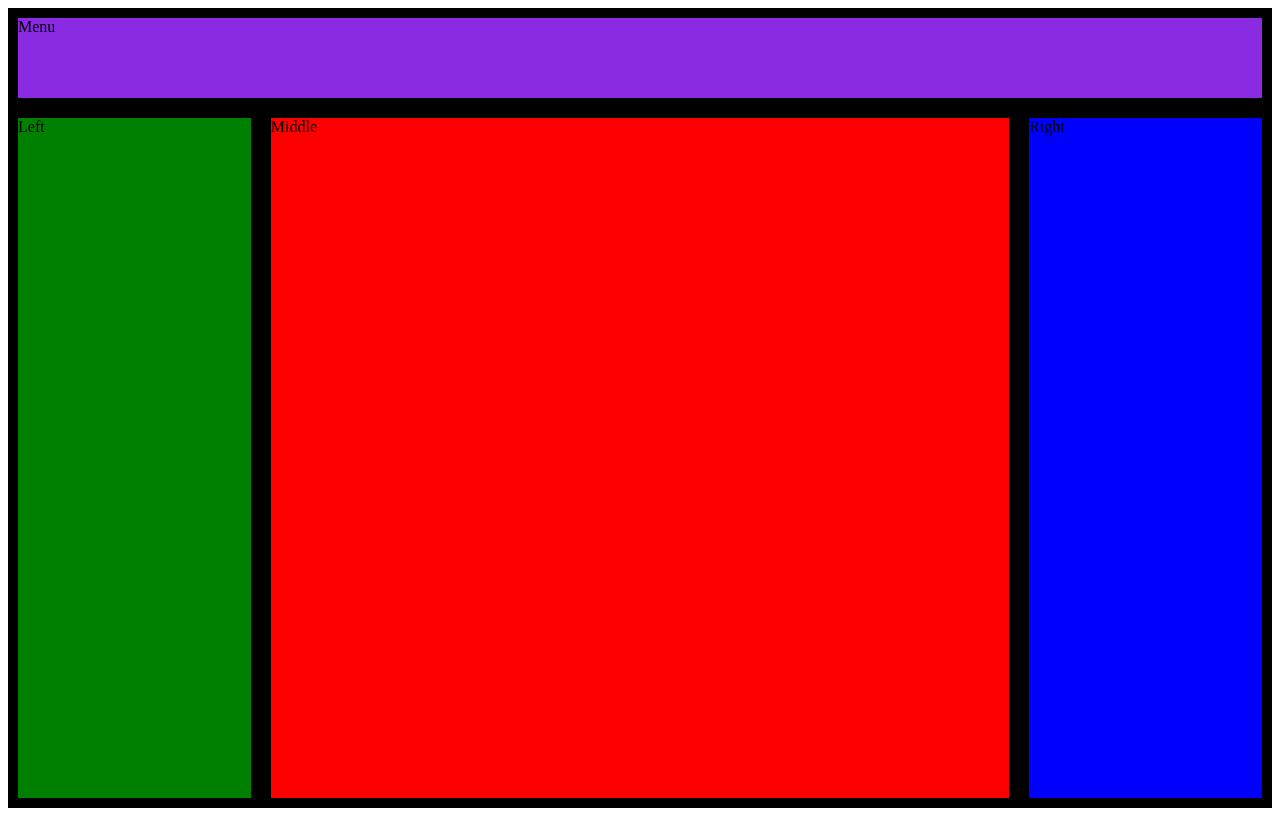
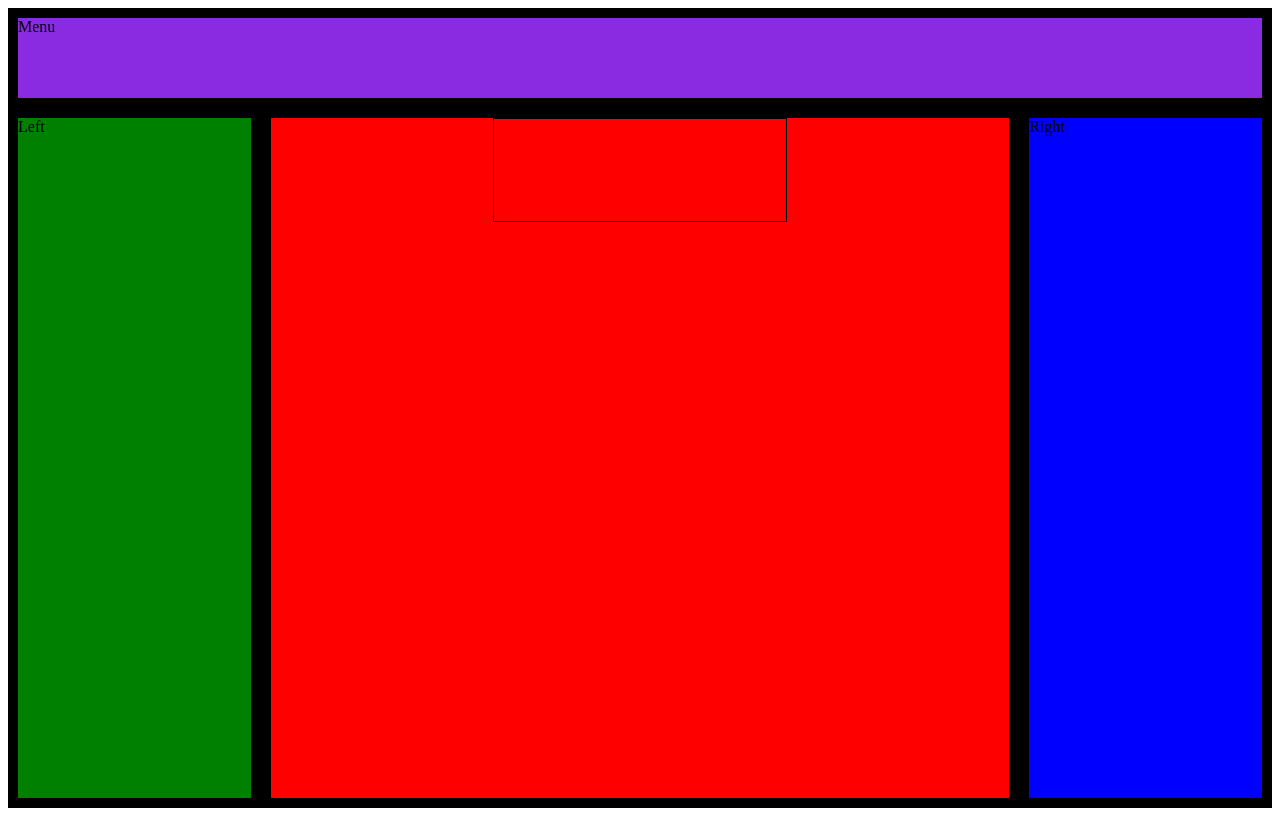
Before and after one commit to williammabernathy/Triple-Triad-Clone, a React (Create React App) app: page / in a window 1280 px wide. Built offline with nearby package versions, Linux system fonts and the light colour scheme.

Commit message:
Base css grid to revisit for game board

```diff
--- a/package.json
+++ b/package.json
@@ -8,7 +8,7 @@
     "@testing-library/user-event": "^7.2.1",
     "react": "^16.13.1",
     "react-dom": "^16.13.1",
-    "react-scripts": "3.4.3"
+    "react-scripts": "^4.0.1"
   },
   "scripts": {
     "start": "react-scripts start",
--- a/src/App.css
+++ b/src/App.css
@@ -28,6 +28,22 @@
   margin: 10px;
 }
 
+.playingTableCardGrid {
+  display: grid;
+  grid-template-areas:
+    "topLeft topMiddle topRight"
+    "left middle right"
+    "bottomLeft bottomMiddle bottomRight";
+  border: 1px solid #000;
+	grid-gap: 1px;
+	justify-self: center;
+  grid-template-columns: 33.3% 33.4% 33.3%;
+  grid-template-rows: 100px;
+  max-width: 292px;
+	height: auto;
+	margin: 0 auto;
+}
+
 .rightDeck {
   background-color: blue;
   grid-area: right;
--- a/src/App.js
+++ b/src/App.js
@@ -12,7 +12,9 @@ function App() {
         Left
       </div>
       <div className="playingTable">
-        Middle
+        <div className="playingTableCardGrid">
+
+        </div>
       </div>
       <div className="rightDeck">
         Right
```
Also changed, not shown: 2 other files (tests, documents, lock files or other folders).
